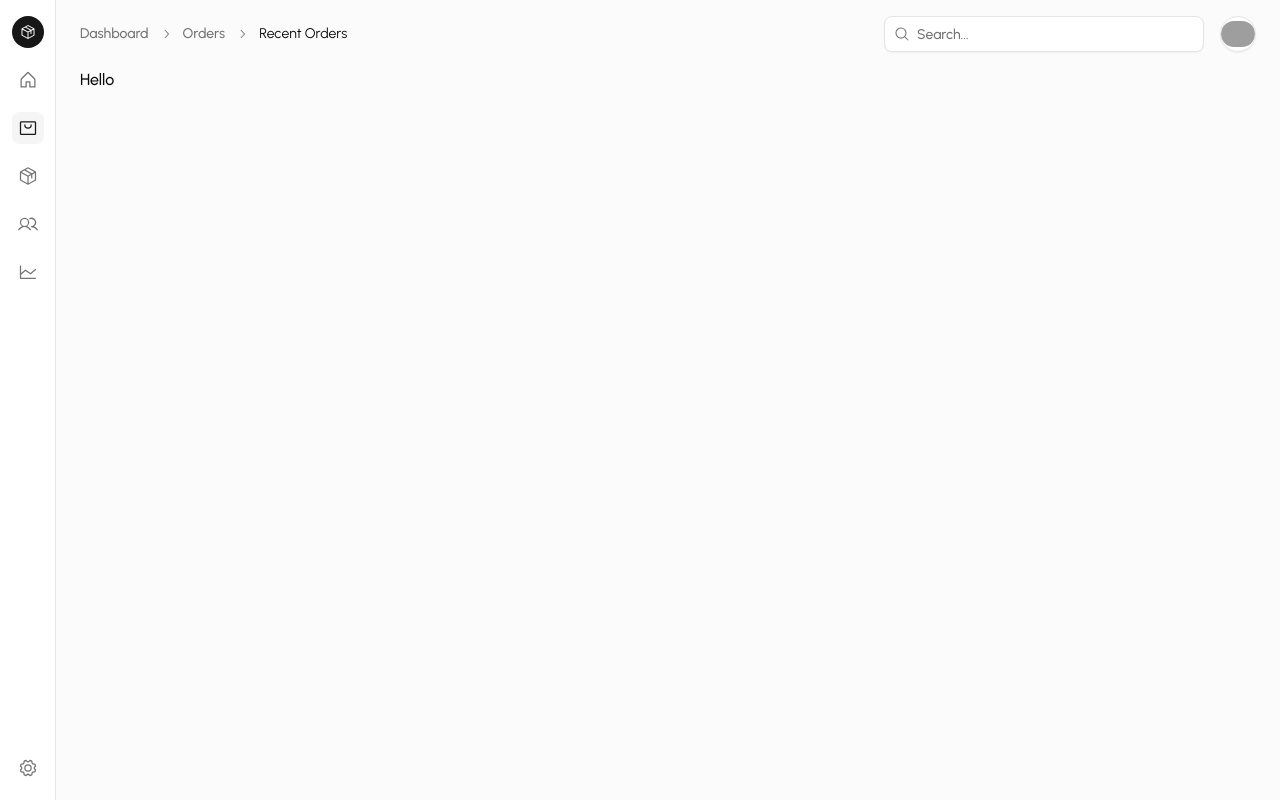
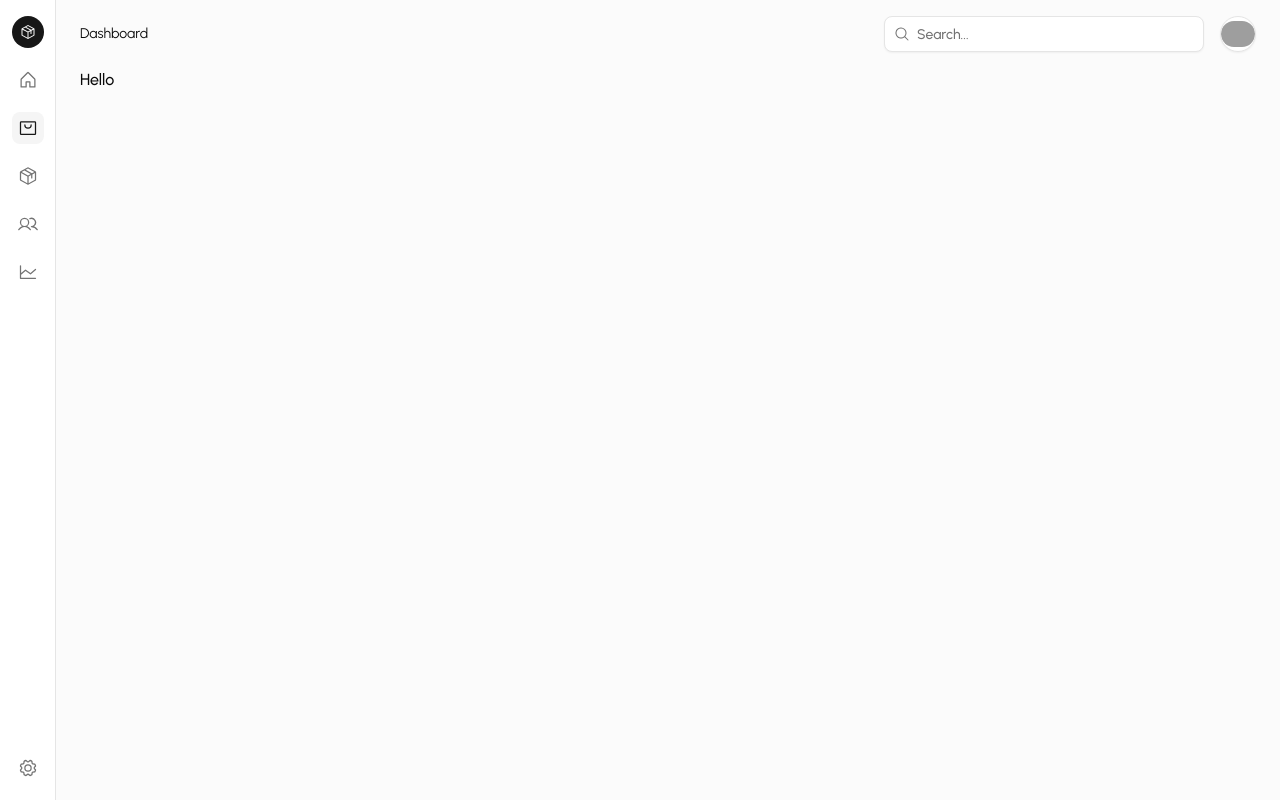
Before and after one commit to vespeross/vesper, a React (Vite) app in the folder apps/studio/: page /dashboard in a window 1280 px wide. Built offline with nearby package versions, Linux system fonts and the light colour scheme; grey boxes are pictures that could not be loaded.

Commit message:
feat: created dynamic breadcrumb component

```diff
--- /dev/null
+++ b/apps/studio/src/components/DynamicBreadcrumb.tsx
@@ -0,0 +1,40 @@
+import React from 'react'
+import { Link, useLocation } from 'react-router-dom'
+import { Breadcrumb, BreadcrumbItem, BreadcrumbLink, BreadcrumbList, BreadcrumbPage, BreadcrumbSeparator } from './ui/breadcrumb'
+
+export default function DynamicBreadcrumb() {
+    const { pathname } = useLocation()
+
+    const pathParts = pathname.split('/').filter(part => part)
+
+    const capitalize = (str:string) => {
+        return str.replace(/\b\w/g, char => char.toUpperCase())
+    }
+
+    return (
+        <Breadcrumb className="hidden md:flex">
+            <BreadcrumbList>
+                {pathParts.map((part, index) => {
+                    const isLast = index === pathParts.length - 1
+                    const pathTo = '/' + pathParts.slice(0, index + 1).join('/')
+                    const capitalizedPart = capitalize(part)
+
+                    return (
+                        <React.Fragment key={index}>
+                            {index > 0 && <BreadcrumbSeparator />}
+                            <BreadcrumbItem>
+                                {isLast ? (
+                                    <BreadcrumbPage>{capitalizedPart}</BreadcrumbPage>
+                                ) : (
+                                    <BreadcrumbLink asChild>
+                                        <Link to={pathTo}>{capitalizedPart}</Link>
+                                    </BreadcrumbLink>
+                                )}
+                            </BreadcrumbItem>
+                        </React.Fragment>
+                    )
+                })}
+            </BreadcrumbList>
+        </Breadcrumb>
+    )
+}
--- a/apps/studio/src/layouts/DashboardLayout.tsx
+++ b/apps/studio/src/layouts/DashboardLayout.tsx
@@ -25,6 +25,7 @@ import {
     TooltipContent,
     TooltipTrigger,
 } from "@/components/ui/tooltip"
+import DynamicBreadcrumb from "@/components/DynamicBreadcrumb"
 
 export function DashboardLayout() {
     // const { isLoading, user } = useAuth()
@@ -183,25 +184,8 @@ export function DashboardLayout() {
                             </nav>
                         </SheetContent>
                     </Sheet>
-                    <Breadcrumb className="hidden md:flex">
-                        <BreadcrumbList>
-                            <BreadcrumbItem>
-                                <BreadcrumbLink asChild>
-                                    <Link to="#">Dashboard</Link>
-                                </BreadcrumbLink>
-                            </BreadcrumbItem>
-                            <BreadcrumbSeparator />
-                            <BreadcrumbItem>
-                                <BreadcrumbLink asChild>
-                                    <Link to="#">Orders</Link>
-                                </BreadcrumbLink>
-                            </BreadcrumbItem>
-                            <BreadcrumbSeparator />
-                            <BreadcrumbItem>
-                                <BreadcrumbPage>Recent Orders</BreadcrumbPage>
-                            </BreadcrumbItem>
-                        </BreadcrumbList>
-                    </Breadcrumb>
+                    <DynamicBreadcrumb/>
+
                     <div className="relative ml-auto flex-1 md:grow-0">
                         <MagnifyingGlass className="absolute left-2.5 top-2.5 h-4 w-4 text-muted-foreground" />
                         <Input
```
